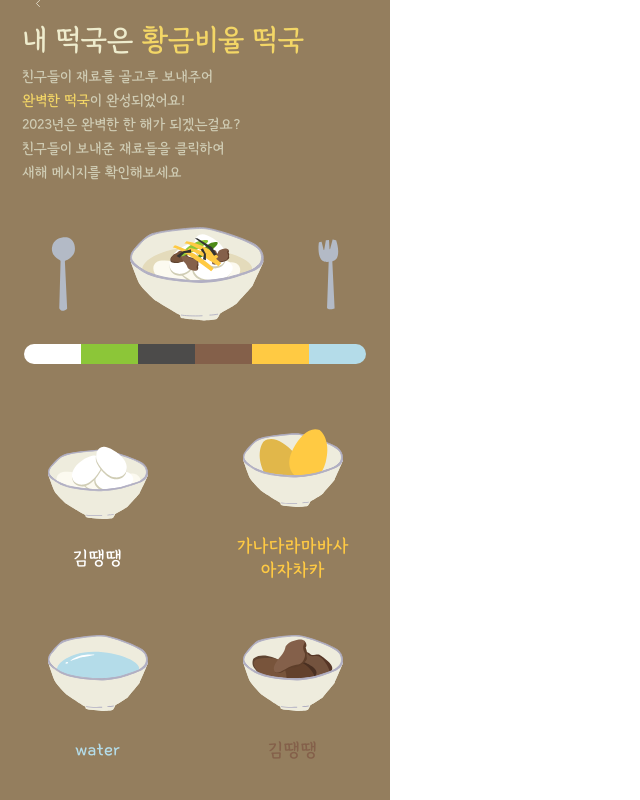
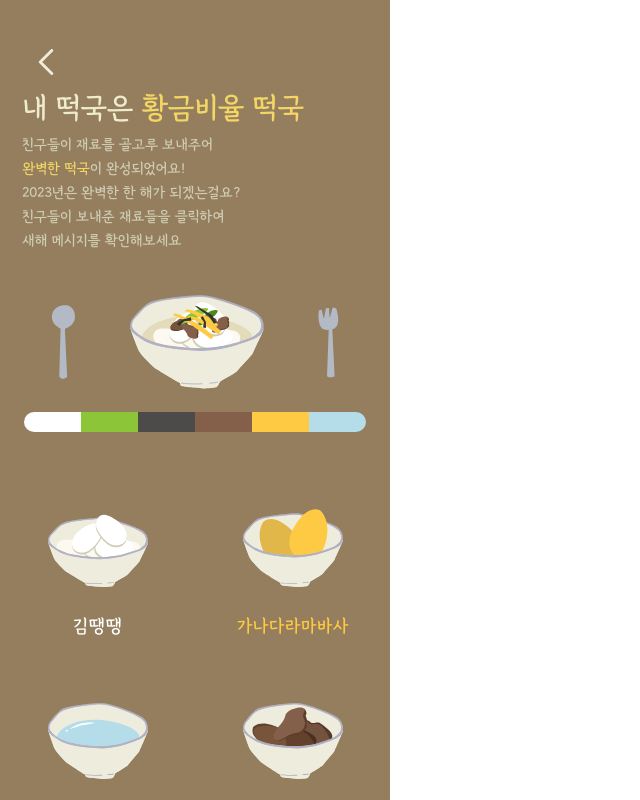
Before and after one commit to BokdungEEE/luckycharm-frontend, a React (Create React App) app: page /result in a window 1280 px wide. Shown: the top 800 px of the page, without its empty margins (0-640 px from the left). Built offline with nearby package versions, Linux system fonts and the light colour scheme.

Commit message:
style: arrow 크기 수정

```diff
--- a/src/pages/Result.jsx
+++ b/src/pages/Result.jsx
@@ -32,7 +32,7 @@ const Result = () => {
     },
     {
       ingredient: 'egg',
-      nickname: '가나다라마바사아자차카',
+      nickname: '가나다라마바사',
       message: '새복많',
     },
     {
@@ -50,6 +50,11 @@ const Result = () => {
       nickname: '박땡땡',
       message: '새복많',
     },
+    {
+      ingredient: 'green_onion',
+      nickname: '박땡땡',
+      message: '새복많',
+    },
   ];
 
   const navigate = useNavigate();
@@ -59,7 +64,9 @@ const Result = () => {
 
   return (
     <Container>
-      <ArrowImg onClick={goBack} />
+      <Wrapper>
+        <ArrowImg onClick={goBack} />
+      </Wrapper>
       <ResultContainer>
         <Soup readings={readings} />
       </ResultContainer>
@@ -136,10 +143,16 @@ const Container = styled.div`
   background-color: #947e5e;
 `;
 
+const Wrapper = styled.div`
+  align-self: flex-start;
+  margin-top: 49px;
+  margin-left: 33px;
+  width: 26px;
+  height: 26px;
+`;
 const ArrowImg = styled(Arrow)`
-  align-self: flex-start;
-  /* margin-top: 49px; */
-  margin-left: 33px;
+  width: 26px;
+  height: 26px;
 `;
 
 const ResultContainer = styled.div`
```
